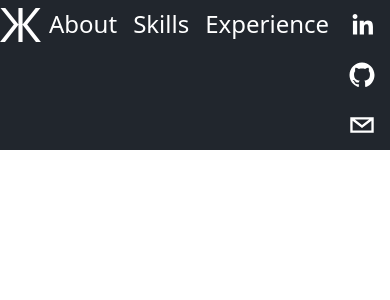
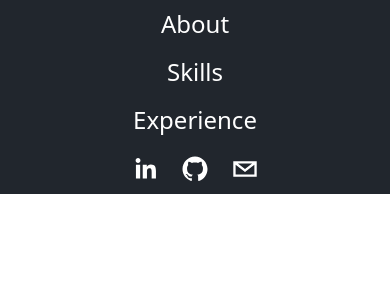
Before and after one commit to Zhuk314/portfolio_v3.0, a Next.js app: page / in a window 390 px wide. Shown: the top 300 px of the page. Built offline with nearby package versions, Linux system fonts and the light colour scheme.

Commit message:
Made responsive navbar

```diff
--- a/components/Header.tsx
+++ b/components/Header.tsx
@@ -4,24 +4,26 @@ type HeaderProps = {};
 
 export const Header: React.FC<HeaderProps> = ({}) => {
   return (
-    <div className="flex flex-row justify-between">
+    <div className="flex flex-col justify-center md:flex-row md:justify-between">
       <div>
-        <p className="text-white text-5xl">
+        <p className="hidden md:inline-flex text-white text-5xl">
           <a href="#">Ж</a>
         </p>
       </div>
-      <div className="flex flex-row justify-evently">
-        <p className="text-white text-2xl p-2 font-light">
+
+      <div className="flex flex-col justify-center md:flex-row md:justify-between md:w-80">
+        <p className="text-white flex justify-center text-2xl p-2 font-light">
           <a href="#">About</a>
         </p>
-        <p className="text-white text-2xl p-2 font-light">
+        <p className="text-white flex justify-center text-2xl p-2 font-light">
           <a href="#">Skills</a>
         </p>
-        <p className="text-white text-2xl p-2 font-light">
+        <p className="text-white flex justify-center text-2xl p-2 font-light">
           <a href="#">Experience</a>
         </p>
       </div>
-      <div>
+
+      <div className="flex justify-center">
         <SocialIcon
           url="https://www.linkedin.com/in/yurii-zhuk/"
           fgColor="white"
@@ -32,6 +34,7 @@ export const Header: React.FC<HeaderProps> = ({}) => {
           fgColor="white"
           bgColor="transparent"
         />
+        <div className="cursor-pointer text-white">
           <SocialIcon
             className="cursor-ponter"
             network="email"
@@ -40,5 +43,6 @@ export const Header: React.FC<HeaderProps> = ({}) => {
           />
         </div>
       </div>
+    </div>
   );
 };
```
Lines whose indentation alone changed are shown as unchanged.
